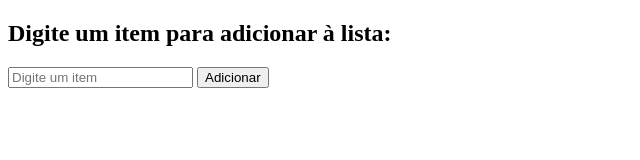
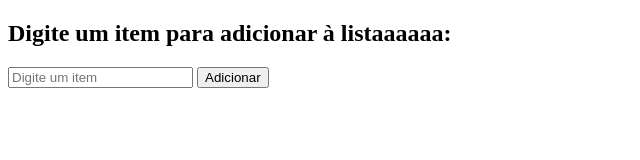
Before and after one commit to fernandagontijo/javascript, a plain HTML site: page github/Aula9/Atividade1/index.html in a window 1280 px wide. Shown: the whole page, without its empty margins (0-640 px from the left). Drawn offline with Linux system fonts and the light colour scheme.

Commit message:
listaaaaa

```diff
--- a/github/Aula9/Atividade1/index.html
+++ b/github/Aula9/Atividade1/index.html
@@ -6,7 +6,7 @@
     <title>Document</title>
 </head>
 <body>
-    <h2>Digite um item para adicionar à lista:</h2>
+    <h2>Digite um item para adicionar à listaaaaaa:</h2>
     <!--placeholder em HTML define um texto temporário que aparece dentro de um campo de entrada (como um <input> ou <textarea>) quando ele está vazio. -->
     <input type="text" id="item" placeholder="Digite um item">
     <button onclick="adicionarItem()">Adicionar</button>
```
